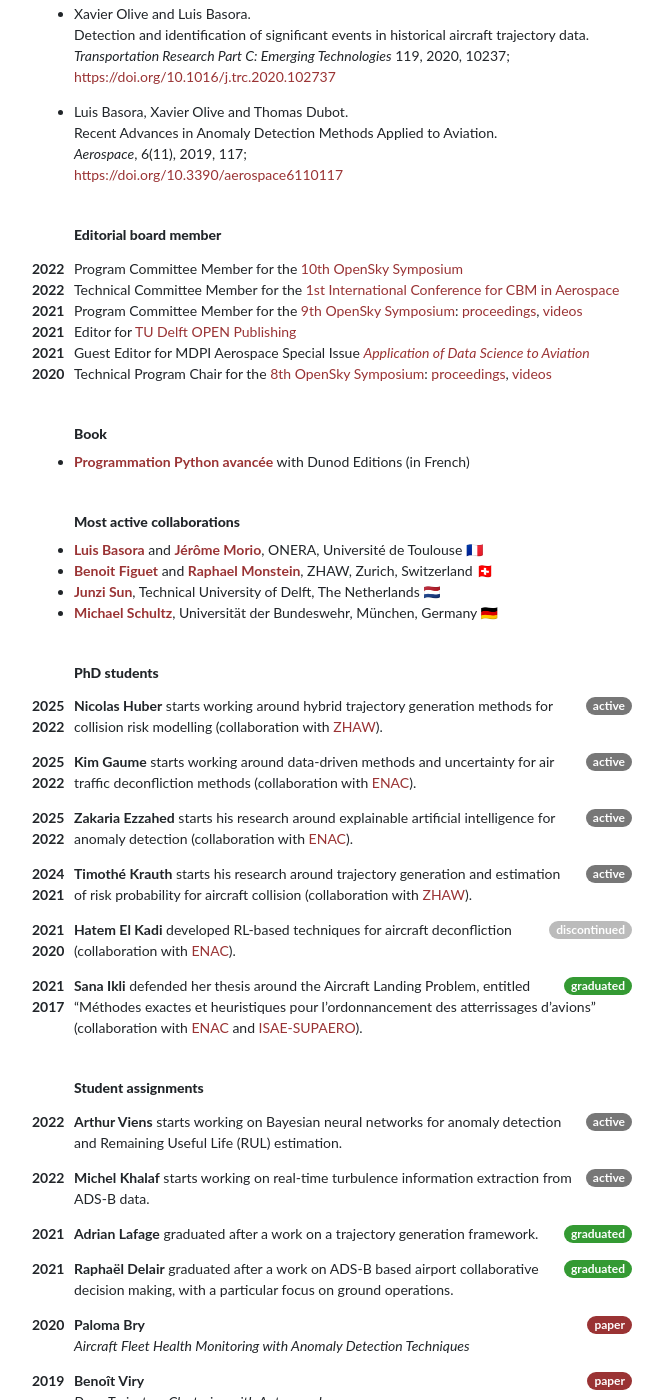
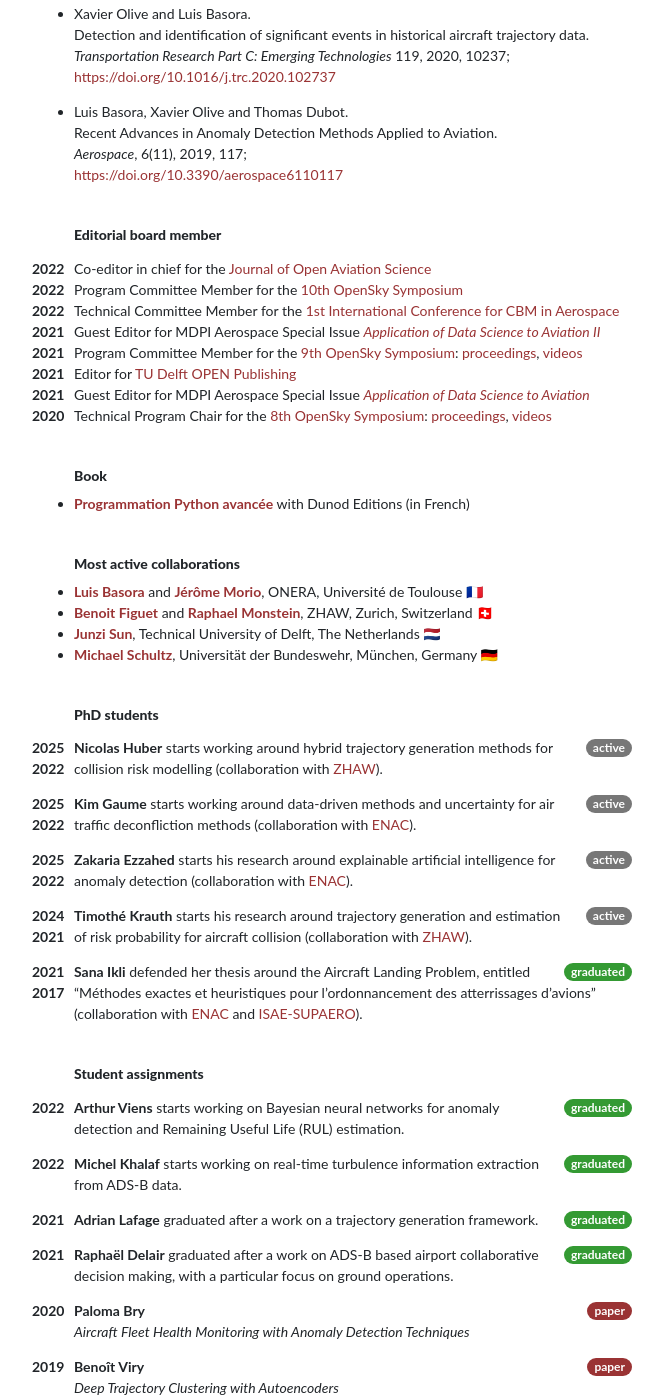
Before and after one commit to xoolive/xoolive.github.io, a Jekyll site: the page built from _pages/research.md, in a window 1280 px wide and 1400 px high, scrolled down 571 px. Shown: the whole window, without its empty margins (287-950 px from the left). Built offline with Jekyll 4.4.1, drawn with Linux system fonts in a browser that asks for light colours; nearby versions of some CDN libraries; some web fonts are replaced; a script that is not in the unit is left out.

Commit message:
small updates

```diff
--- a/_pages/research.md
+++ b/_pages/research.md
@@ -38,8 +38,10 @@
 
 ## Editorial board member
 
+<span class="float-left year">2022</span>Co-editor in chief for the [Journal of Open Aviation Science](https://journals.open.tudelft.nl/joas/)<br/>
 <span class="float-left year">2022</span>Program Committee Member for the [10th OpenSky Symposium](http://symposium.opensky-network.org/)<br/>
 <span class="float-left year">2022</span>Technical Committee Member for the [1st International Conference for CBM in Aerospace](https://cbmacademy.eu/)<br/>
+<span class="float-left year">2021</span> Guest Editor for MDPI Aerospace Special Issue [_Application of Data Science to Aviation II_](https://www.mdpi.com/journal/aerospace/special_issues/Application_Data_Science_Aviation_II)<br/>
 <span class="float-left year">2021</span>Program Committee Member for the [9th OpenSky Symposium](http://symposium.opensky-network.org/2021/): [proceedings](https://www.mdpi.com/2673-4591/13/1), [videos](https://www.youtube.com/playlist?list=PLNft4qtPGeqPKT8i9KJws9LXYS-u1c1Ly)<br/>
 <span class="float-left year">2021</span> Editor for [TU Delft OPEN Publishing](https://www.tudelft.nl/library/tu-delft-open-science/os/open-publishing)<br/>
 <span class="float-left year">2021</span> Guest Editor for MDPI Aerospace Special Issue [_Application of Data Science to Aviation_](https://www.mdpi.com/journal/aerospace/special_issues/Application_Data_Science_Aviation)<br/>
@@ -66,17 +68,14 @@
 
 <span class="float-left year">2024<br/>2021</span><span class="badge float-right">active</span> **Timothé Krauth** starts his research around trajectory generation and estimation of risk probability for aircraft collision (collaboration with [ZHAW](https://www.zhaw.ch/de/hochschule/)).
 
-<span class="float-left year">2021<br/>2020</span><span class="badge discontinued float-right">discontinued</span> **Hatem El Kadi** developed RL-based techniques for aircraft deconfliction
-(collaboration with [ENAC](https://www.enac.fr/en)).
-
 <span class="float-left year">2021<br/>2017</span><span class="badge graduated float-right">graduated</span> **Sana Ikli** defended her thesis around the Aircraft Landing Problem, entitled "Méthodes exactes et heuristiques pour l'ordonnancement des atterrissages d'avions"
 (collaboration with [ENAC](https://www.enac.fr/en) and [ISAE-SUPAERO](https://www.isae-supaero.fr/en)).
 
 ## Student assignments
 
-<span class="float-left year">2022</span><span class="badge float-right">active</span> **Arthur Viens** starts working on Bayesian neural networks for anomaly detection and Remaining Useful Life (RUL) estimation.
+<span class="float-left year">2022</span><span class="badge graduated float-right">graduated</span> **Arthur Viens** starts working on Bayesian neural networks for anomaly detection and Remaining Useful Life (RUL) estimation.
 
-<span class="float-left year">2022</span><span class="badge float-right">active</span> **Michel Khalaf** starts working on real-time turbulence information extraction from ADS-B data.
+<span class="float-left year">2022</span><span class="badge graduated float-right">graduated</span> **Michel Khalaf** starts working on real-time turbulence information extraction from ADS-B data.
 
 <span class="float-left year">2021</span><span class="badge graduated float-right">graduated</span> **Adrian Lafage** graduated after a work on a trajectory generation framework.
 
```
Also changed, not shown: _pages/about-me.md (+1 -1 lines), _pages/news.md (+3 -3 lines).
